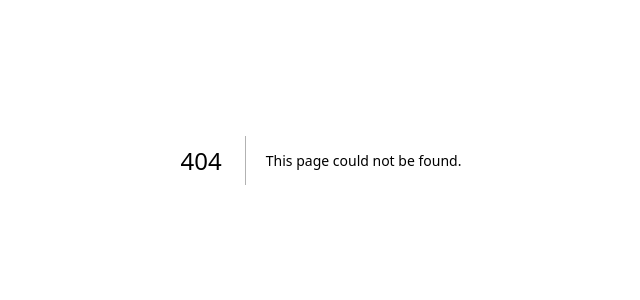
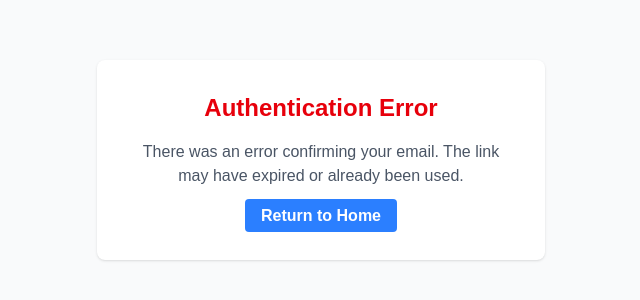
Before and after one commit to cbarney6/okr-app, a Next.js app: page /auth/auth-code-error in a window 1280 px wide. Before the commit this address had no page. Shown: the part 240-540 px from the top of the page, without its empty margins (319-959 px from the left). Built offline with nearby package versions, Linux system fonts and the light colour scheme.

Commit message:
Fix auth route: change from callback to confirm pattern

```diff
--- /dev/null
+++ b/src/app/auth/auth-code-error/page.tsx
@@ -0,0 +1,22 @@
+export default function AuthCodeError() {
+  return (
+    <div className="min-h-screen bg-gray-50 flex flex-col justify-center py-12 sm:px-6 lg:px-8">
+      <div className="sm:mx-auto sm:w-full sm:max-w-md">
+        <div className="bg-white py-8 px-4 shadow sm:rounded-lg sm:px-10">
+          <div className="text-center">
+            <h2 className="text-2xl font-bold text-red-600 mb-4">Authentication Error</h2>
+            <p className="text-gray-600 mb-4">
+              There was an error confirming your email. The link may have expired or already been used.
+            </p>
+            <a
+              href="/"
+              className="bg-blue-500 hover:bg-blue-700 text-white font-bold py-2 px-4 rounded"
+            >
+              Return to Home
+            </a>
+          </div>
+        </div>
+      </div>
+    </div>
+  )
+}
--- a/src/app/auth/callback/route.ts
+++ /dev/null
@@ -1,19 +0,0 @@
-import { createClient } from '@/utils/supabase/server'
-import { NextResponse } from 'next/server'
-
-export async function GET(request: Request) {
-  const { searchParams, origin } = new URL(request.url)
-  const code = searchParams.get('code')
-  const next = searchParams.get('next') ?? '/dashboard'
-
-  if (code) {
-    const supabase = await createClient()
-    const { error } = await supabase.auth.exchangeCodeForSession(code)
-    if (!error) {
-      return NextResponse.redirect(`${origin}${next}`)
-    }
-  }
-
-  // Return the user to an error page with instructions
-  return NextResponse.redirect(`${origin}/auth/auth-code-error`)
-}
--- /dev/null
+++ b/src/app/auth/confirm/route.ts
@@ -0,0 +1,28 @@
+import { type EmailOtpType } from '@supabase/supabase-js'
+import { type NextRequest } from 'next/server'
+import { createClient } from '@/utils/supabase/server'
+import { redirect } from 'next/navigation'
+
+export async function GET(request: NextRequest) {
+  const { searchParams } = new URL(request.url)
+  const token_hash = searchParams.get('token_hash')
+  const type = searchParams.get('type') as EmailOtpType | null
+  const next = searchParams.get('next') ?? '/dashboard'
+
+  if (token_hash && type) {
+    const supabase = await createClient()
+
+    const { error } = await supabase.auth.verifyOtp({
+      type,
+      token_hash,
+    })
+
+    if (!error) {
+      // redirect user to specified redirect URL or dashboard
+      redirect(next)
+    }
+  }
+
+  // redirect the user to an error page with instructions
+  redirect('/auth/auth-code-error')
+}
```
